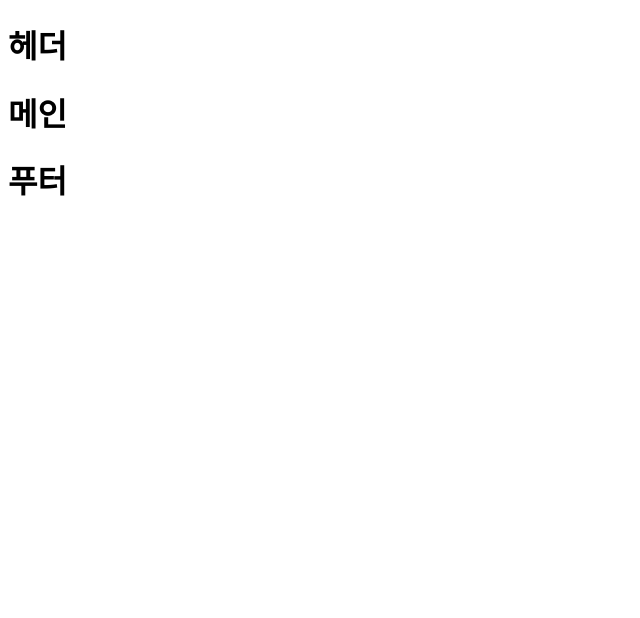
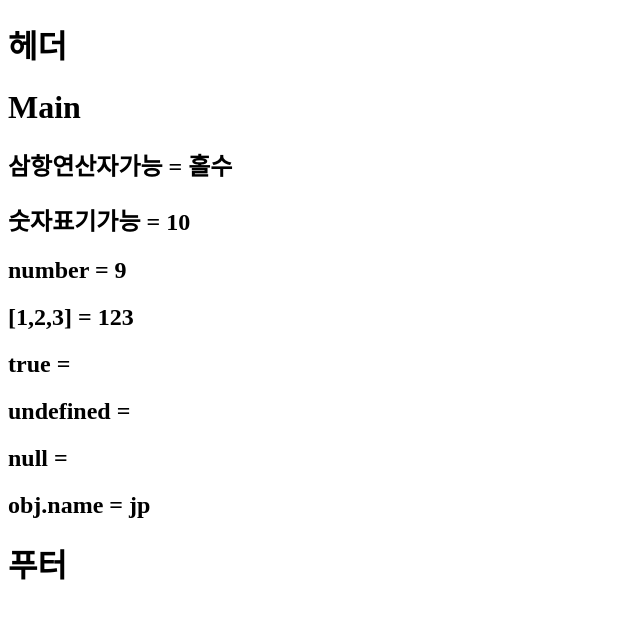
Before and after one commit to Pyoggit/ReactStudy, a React (Vite) app in the folder section04/: page / in a window 1280 px wide. Shown: the top 618 px of the page, without its empty margins (0-640 px from the left). Built offline with nearby package versions, Linux system fonts and the light colour scheme.

Commit message:
[UPDATE] 표기가능 변수 테스트

```diff
--- a/section04/src/components/Main.jsx
+++ b/section04/src/components/Main.jsx
@@ -1,9 +1,21 @@
 function Main(){
+
+    const number = 9;
+    const obj = {name: "jp", age: 27};
+
     return(
-      <main>
-        <h1>메인</h1>
-      </main>
+       <>
+       <h1>Main</h1>
+       <h2>삼항연산자가능 = {number % 2 === 0? "짝수":"홀수"}</h2>
+       <h2>숫자표기가능 = {10}</h2>
+       <h2>number = {number}</h2>
+       <h2>[1,2,3] = {[1,2,3]}</h2>
+       <h2>true = {true}</h2>
+       <h2>undefined = {undefined}</h2>
+       <h2>null = {null}</h2>
+       <h2>obj.name = {obj.name}</h2>
 
+       </>
     );
   }
 
```
